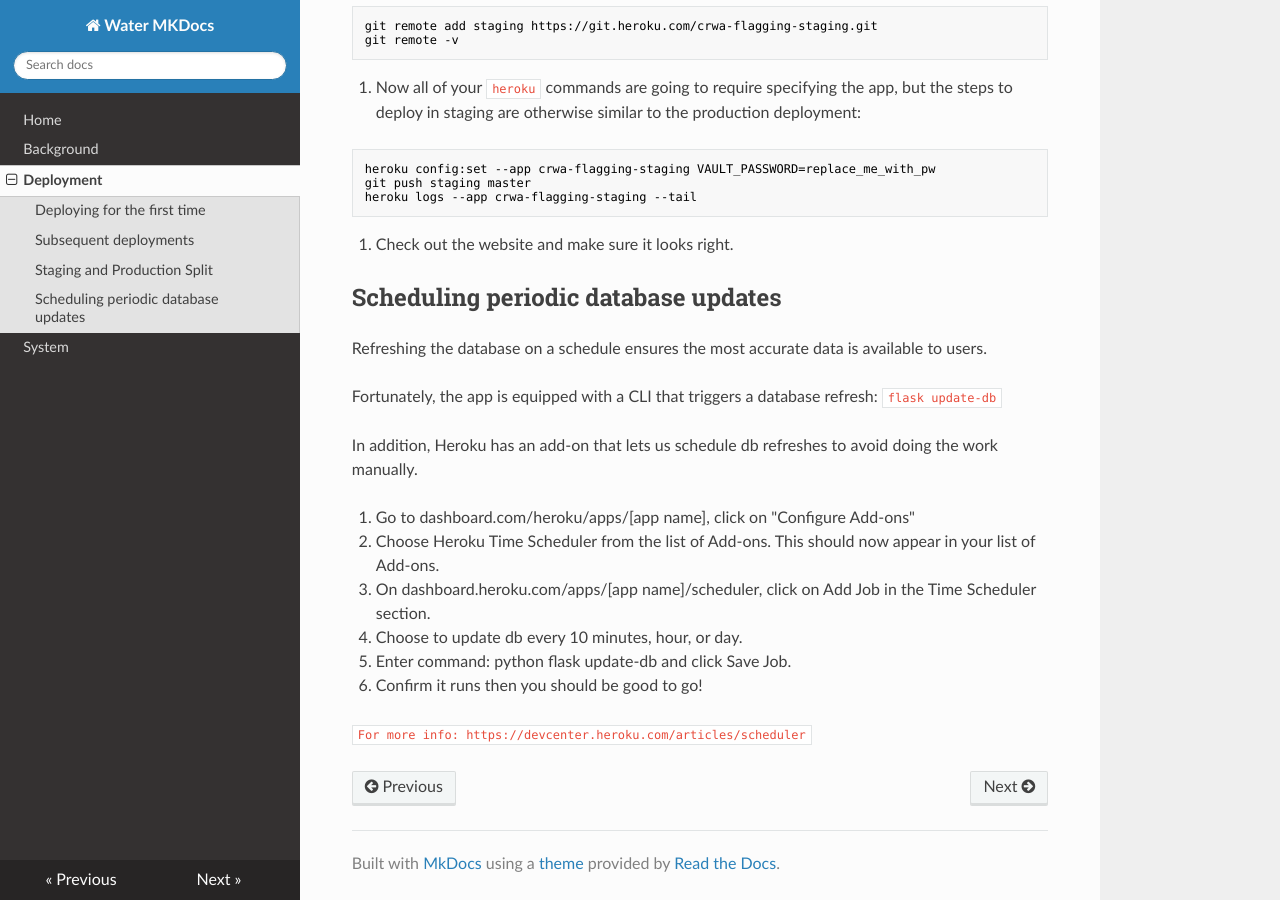
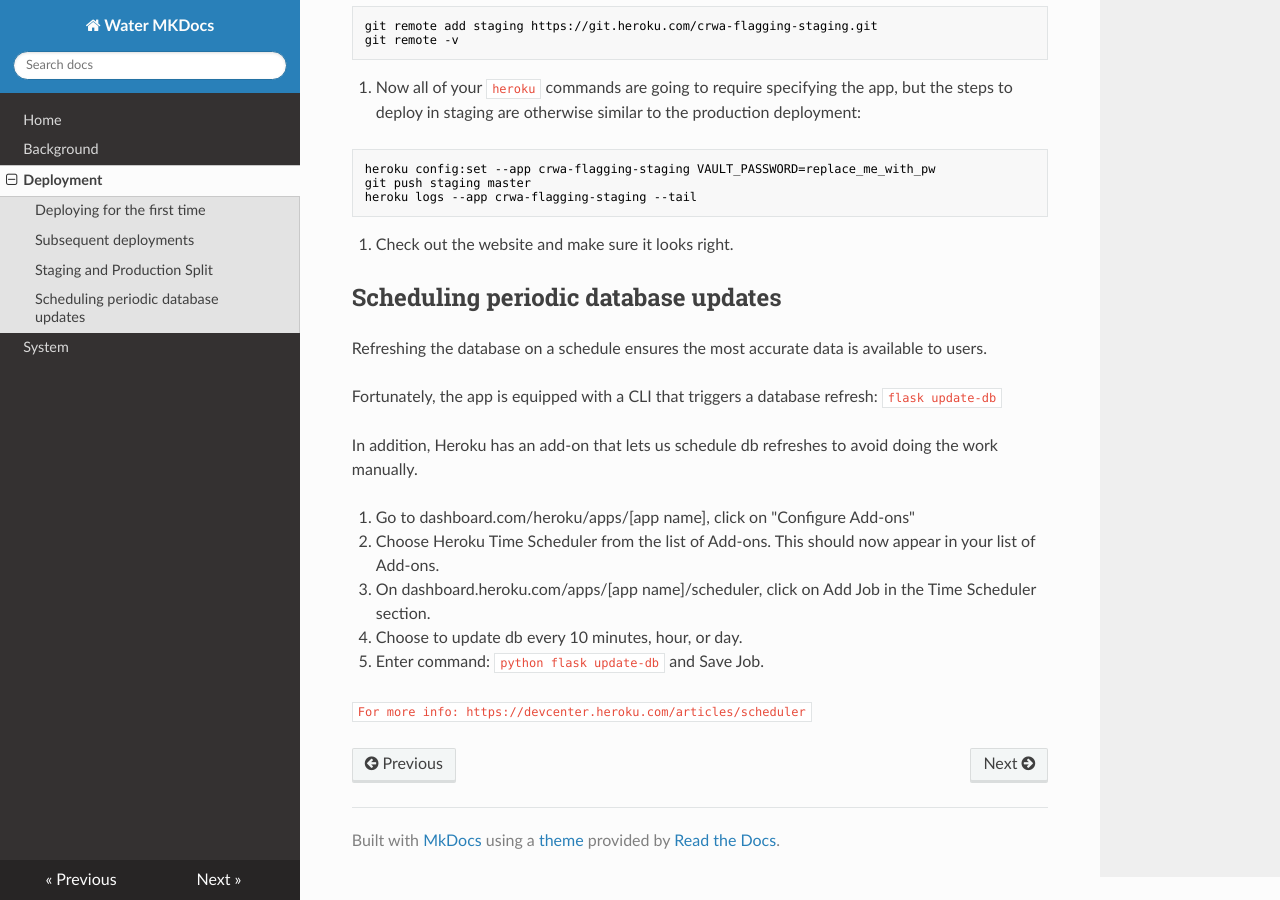
Before and after one commit to codeforboston/flagging, an MkDocs documentation site: the page built from docs/docs/deployment.md, in a window 1280 px wide and 900 px high, scrolled down 2078 px. Built offline with MkDocs 1.6.1, drawn with Linux system fonts in a browser that asks for light colours; nearby versions of some CDN libraries.

Commit message:
revised md

````diff
--- a/docs/docs/deployment.md
+++ b/docs/docs/deployment.md
@@ -106,10 +106,8 @@
 
 3. On dashboard.heroku.com/apps/[app name]/scheduler, click on Add Job in the Time Scheduler section.
 
-4.  Choose to update db every 10 minutes, hour, or day.
+4. Choose to update db every 10 minutes, hour, or day.
 
-5. Enter command: python flask update-db and click Save Job.
-
-4. Confirm it runs then you should be good to go!
+5. Enter command: ```python flask update-db``` and Save Job.
 
 ```For more info: https://devcenter.heroku.com/articles/scheduler```
````
